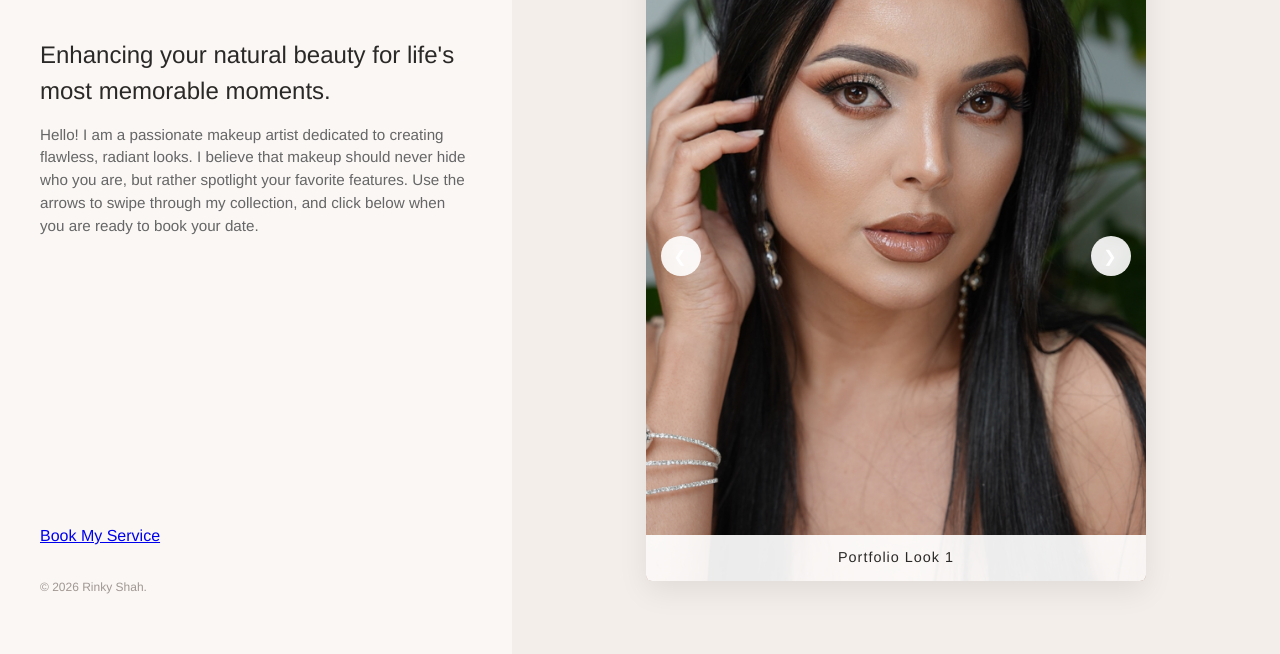
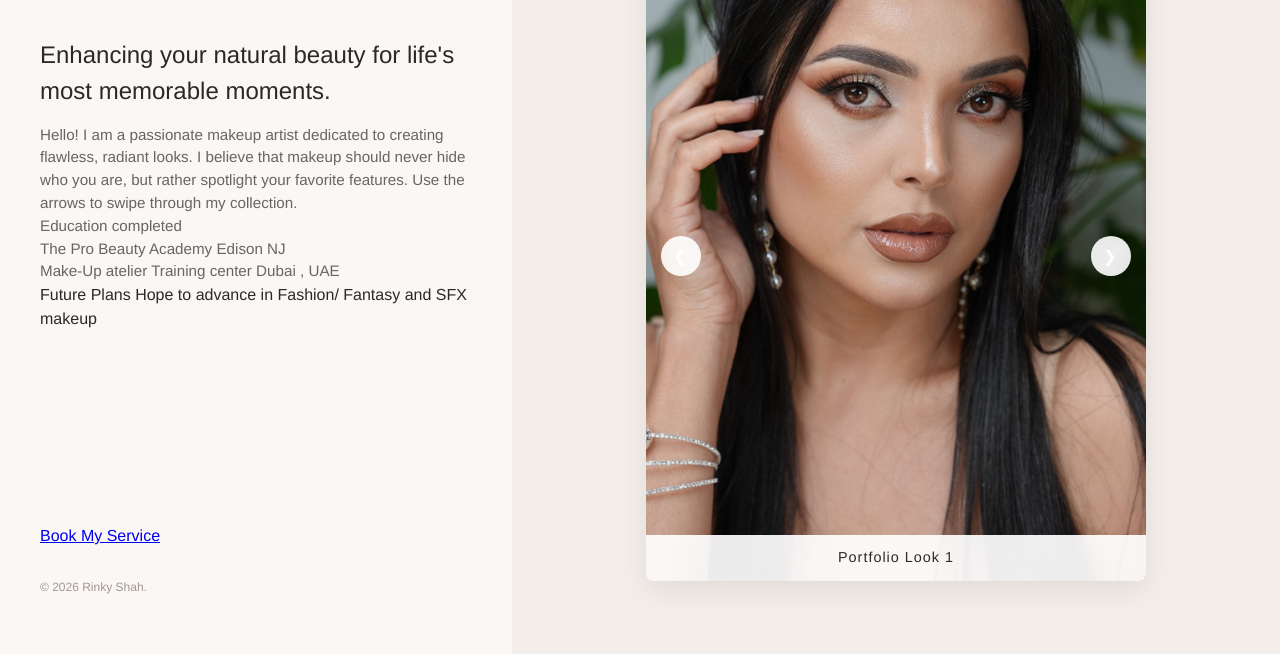
Before and after one commit to rinkyshah/rinkyshah.github.io, a plain HTML site: page index.html in a window 1280 px wide. Shown: the part 144-798 px from the top of the page. Drawn offline with Linux system fonts and the light colour scheme.

Commit message:
minor chnges

```diff
--- a/index.html
+++ b/index.html
@@ -19,7 +19,15 @@
 
                 <div class="hero">
                     <h2>Enhancing your natural beauty for life's most memorable moments.</h2>
-                    <p>Hello! I am a passionate makeup artist dedicated to creating flawless, radiant looks. I believe that makeup should never hide who you are, but rather spotlight your favorite features. Use the arrows to swipe through my collection, and click below when you are ready to book your date.</p>
+                    <p>Hello! I am a passionate makeup artist dedicated to creating flawless, radiant looks. I believe that makeup should never hide who you are, but rather spotlight your favorite features. Use the arrows to swipe through my collection.</p>
+                    <p>Education completed <br >
+                    The Pro Beauty Academy Edison NJ<br>
+                    Make-Up atelier Training center Dubai , UAE</p>
+
+
+
+Future Plans
+Hope to advance in Fashion/ Fantasy and SFX makeup  </p>
                 </div>
             </div>
 
```
